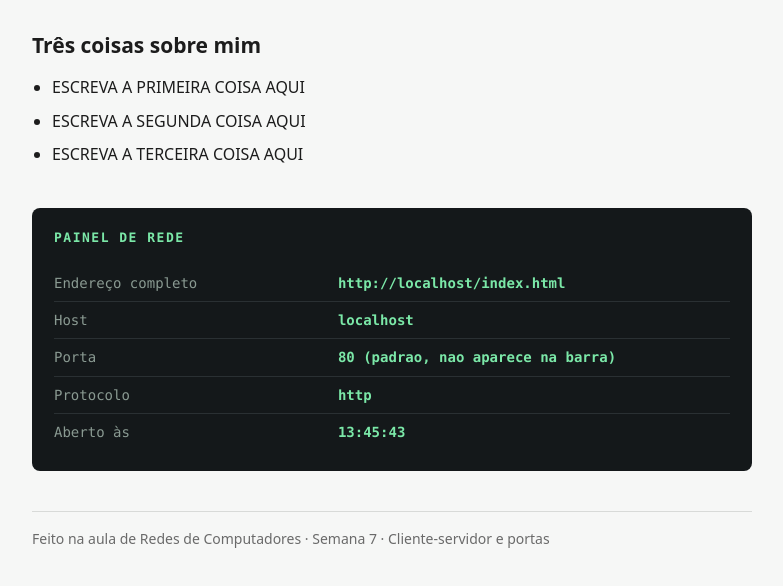
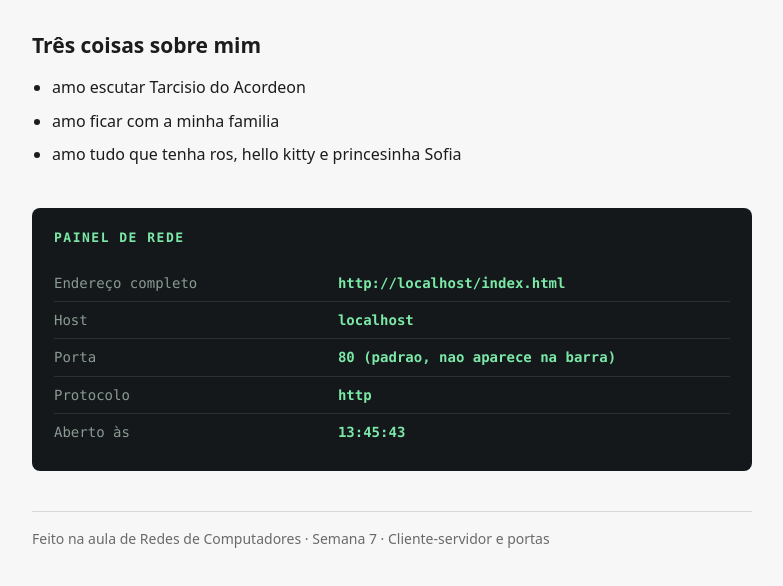
Before and after one commit to sophyalivia/meu-site, a plain HTML site: page index.html in a window 1280 px wide. Shown: the part 150-736 px from the top of the page, without its empty margins (248-1031 px from the left). Drawn offline with Linux system fonts and the light colour scheme.

Commit message:
Update index.html

```diff
--- a/index.html
+++ b/index.html
@@ -153,9 +153,9 @@
          ============================================================ -->
     <h2>Três coisas sobre mim</h2>
     <ul>
-      <li>ESCREVA A PRIMEIRA COISA AQUI</li>
-      <li>ESCREVA A SEGUNDA COISA AQUI</li>
-      <li>ESCREVA A TERCEIRA COISA AQUI</li>
+      <li> amo escutar Tarcisio do Acordeon </li>
+      <li> amo ficar com a minha familia </li>
+      <li> amo tudo que tenha ros, hello kitty e princesinha Sofia </li>
     </ul>
 
     <!-- ============================================================
```
